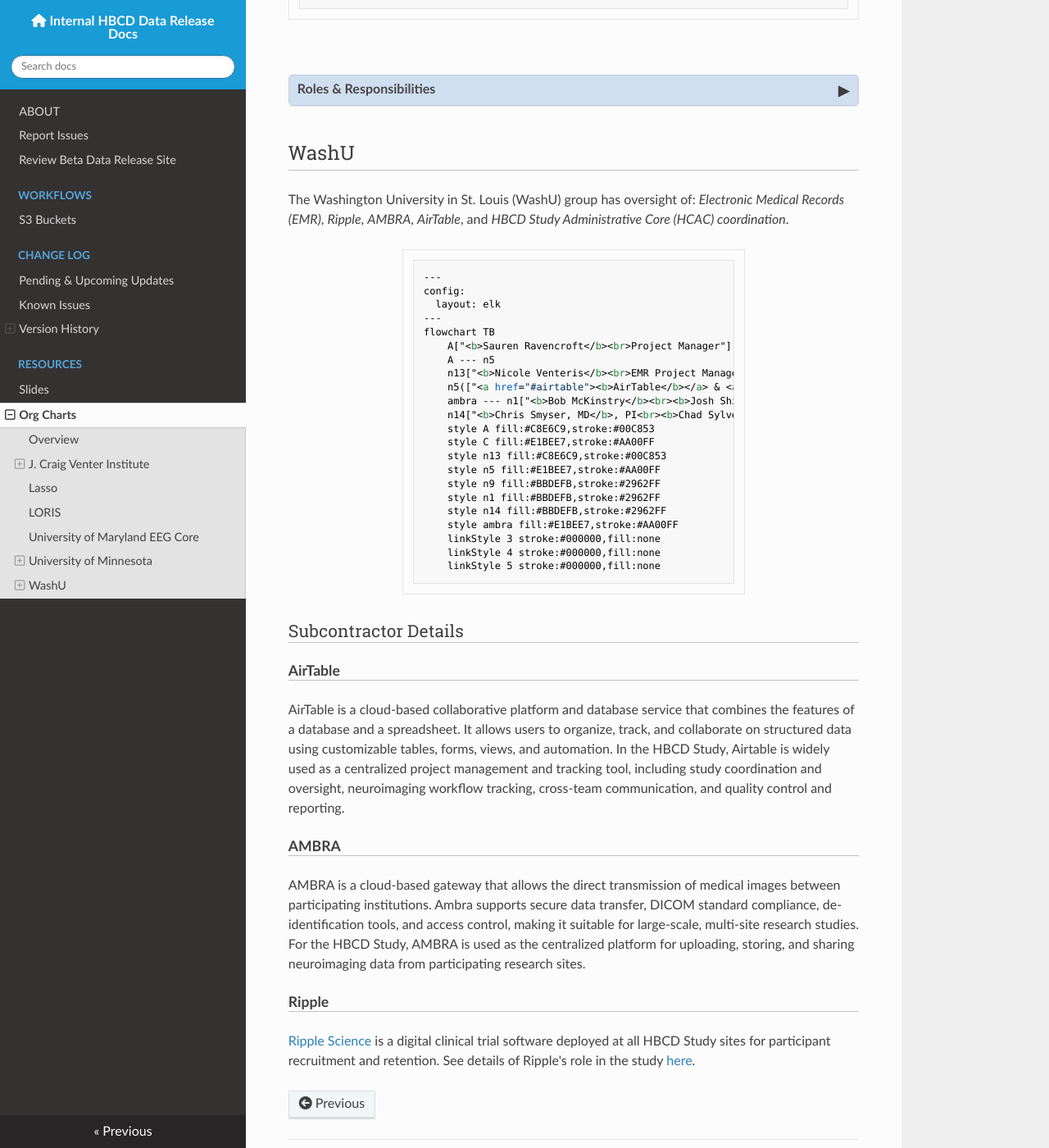
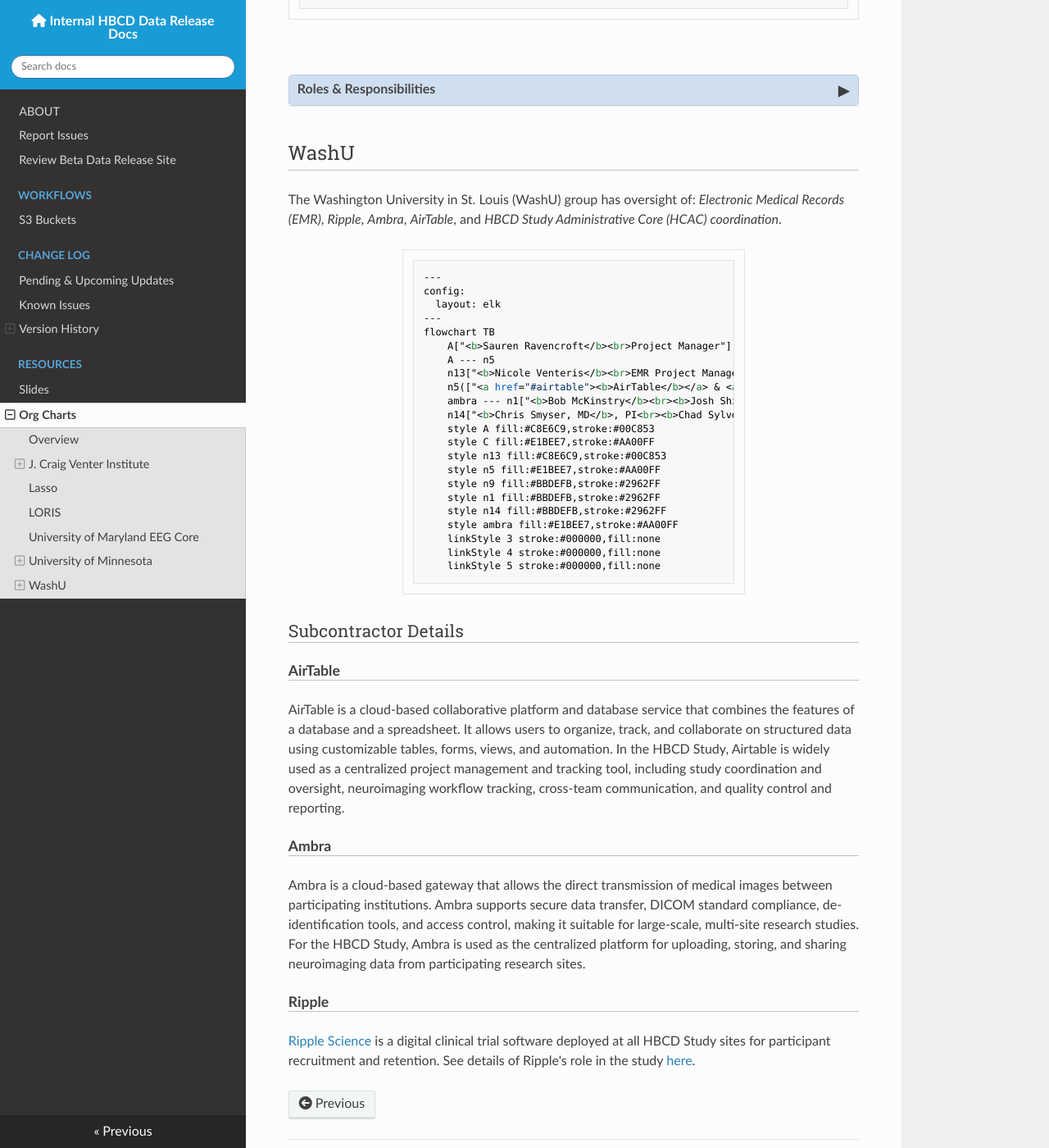
Before and after one commit to DCAN-Labs/hbcd-docs-internal, an MkDocs documentation site: the page built from docs/orgcharts.md, in a window 1280 px wide and 1400 px high, scrolled down 7019 px. Shown: the whole window at 82% size. Built offline with MkDocs 1.6.1, drawn with Linux system fonts in a browser that asks for light colours; nearby versions of some CDN libraries.

Commit message:
remove all caps from Ambra

````diff
--- a/docs/orgcharts.md
+++ b/docs/orgcharts.md
@@ -452,7 +452,7 @@
 
 
 ## WashU
-The Washington University in St. Louis (WashU) group has oversight of: *Electronic Medical Records (EMR)*, *Ripple*, *AMBRA*, *AirTable*, and *HBCD Study Administrative Core (HCAC) coordination*.
+The Washington University in St. Louis (WashU) group has oversight of: *Electronic Medical Records (EMR)*, *Ripple*, *Ambra*, *AirTable*, and *HBCD Study Administrative Core (HCAC) coordination*.
 
 <div style="width: 60%; margin: 0 auto;">
 ```mermaid
@@ -461,7 +461,7 @@
   layout: elk
 ---
 flowchart TB
-    A["<b>Sauren Ravencroft</b><br>Project Manager"] --- ambra(["<a href="#ambra"><b>AMBRA</b></a>"])
+    A["<b>Sauren Ravencroft</b><br>Project Manager"] --- ambra(["<a href="#ambra"><b>Ambra</b></a>"])
     A --- n5
     n13["<b>Nicole Venteris</b><br>EMR Project Manager"] --- C["<b>EMR Data Core</b><br>"]
     n5(["<a href="#airtable"><b>AirTable</b></a> & <a href="#ripple"><b>Ripple</b></a>"]) --- n9["<b>Liliana Mueller</b><br>Ripple Admin<br><br><b>Kevine Ngalula</b><br>Ripple<br><br><b>Lynn Menchaca</b><br>AirTable Admin"]
@@ -486,8 +486,8 @@
 #### AirTable
 AirTable is a cloud-based collaborative platform and database service that combines the features of a database and a spreadsheet. It allows users to organize, track, and collaborate on structured data using customizable tables, forms, views, and automation. In the HBCD Study, Airtable is widely used as a centralized project management and tracking tool, including study coordination and oversight, neuroimaging workflow tracking, cross-team communication, and quality control and reporting.
 
-#### AMBRA
-AMBRA is a cloud-based gateway that allows the direct transmission of medical images between participating institutions. Ambra supports secure data transfer, DICOM standard compliance, de-identification tools, and access control, making it suitable for large-scale, multi-site research studies. For the HBCD Study, AMBRA is used as the centralized platform for uploading, storing, and sharing neuroimaging data from participating research sites.
+#### Ambra
+Ambra is a cloud-based gateway that allows the direct transmission of medical images between participating institutions. Ambra supports secure data transfer, DICOM standard compliance, de-identification tools, and access control, making it suitable for large-scale, multi-site research studies. For the HBCD Study, Ambra is used as the centralized platform for uploading, storing, and sharing neuroimaging data from participating research sites.
 
 #### Ripple
 [Ripple Science](https://www.ripplescience.com/) is a digital clinical trial software deployed at all HBCD Study sites for participant recruitment and retention. See details of Ripple's role in the study [here](https://www.ripplescience.com/ripple-science-supports-nih-funded-healthy-brain-and-child-development-study/).
````
